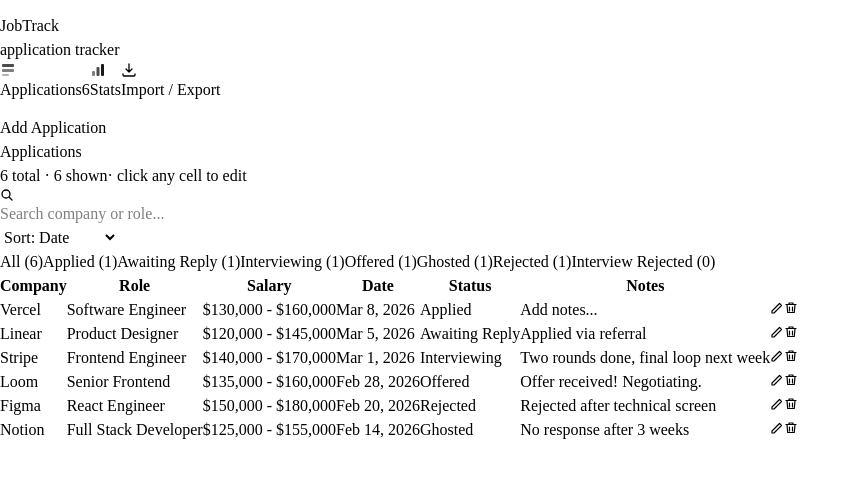
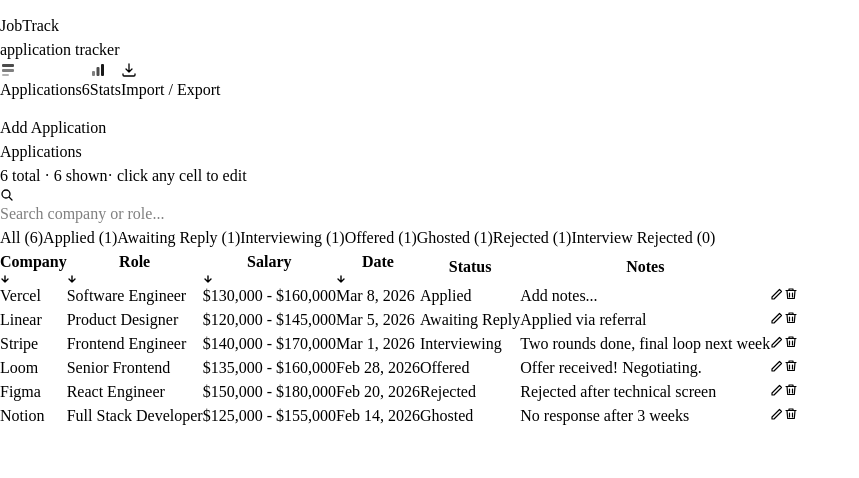
Before and after one commit to Yemero/job-application-tracker, a React (Vite) app: page / in a window 1280 px wide. Shown: the top 478 px of the page, without its empty margins (0-859 px from the left). Built offline with nearby package versions, Linux system fonts and the light colour scheme.

Commit message:
Add clickable sortable table headers
Introduce column sorting; Replace the previous sort select with clickable table headers.

```diff
--- a/src/components/JobList.jsx
+++ b/src/components/JobList.jsx
@@ -205,11 +205,22 @@
   const [filter,        setFilter]        = useState("all")
   const [search,        setSearch]        = useState("")
   const [sortBy,        setSortBy]        = useState("date")
+  const [sortDir,       setSortDir]       = useState("desc") // "asc" | "desc"
   const [confirmDelete, setConfirmDelete] = useState(null)
 
   // Helper: save a single field for a job without touching the rest
   // e.g. saveField("abc123", "status", "offered")
   const saveField = (id, field, value) => onUpdate(id, { [field]: value })
+
+  // Sorting: clicking a column header sorts by that field, clicking again toggles direction
+  const handleSort = (field) => {
+    if (sortBy === field) {
+      setSortDir((d) => d === "asc" ? "desc" : "asc") // toggle direction
+    } else {
+      setSortBy(field)
+      setSortDir("asc")
+    }
+  }
 
   const filtered = jobs
     .filter((j) => filter === "all" || j.status === filter)
@@ -219,16 +230,26 @@
       j.role.toLowerCase().includes(search.toLowerCase())
     )
     .sort((a, b) => {
+      const dir = sortDir === "asc" ? 1 : -1
+
       if (sortBy === "date") {
-            return new Date(b.date) - new Date(a.date)
+        return (new Date(a.date) - new Date(b.date)) * dir
       }
       if (sortBy === "company") {
         const aVal = a.company?.trim()
         const bVal = b.company?.trim()
         if (!aVal && !bVal) return 0
-            if (!aVal) return 1   // a is empty → push to bottom
-            if (!bVal) return -1  // b is empty → push to bottom
-            return aVal.localeCompare(bVal)
+        if (!aVal) return 1
+        if (!bVal) return -1
+        return aVal.localeCompare(bVal) * dir
+      }
+      if (sortBy === "role") {
+        const aVal = a.role?.trim()
+        const bVal = b.role?.trim()
+        if (!aVal && !bVal) return 0
+        if (!aVal) return 1
+        if (!bVal) return -1
+        return aVal.localeCompare(bVal) * dir
       }
       if (sortBy === "salary") {
         const aVal = a.salary?.trim()
@@ -236,7 +257,7 @@
         if (!aVal && !bVal) return 0
         if (!aVal) return 1
         if (!bVal) return -1
-            return aVal.localeCompare(bVal)
+        return aVal.localeCompare(bVal) * dir
       }
       return 0
     })
@@ -269,15 +290,7 @@
               className="w-full bg-white/5 border border-white/8 text-white text-sm pl-9 pr-4 py-2.5 rounded-lg focus:outline-none focus:border-violet-500/50 placeholder:text-white/25 transition-colors"
             />
           </div>
-          <select
-            value={sortBy}
-            onChange={(e) => setSortBy(e.target.value)}
-            className="bg-[#1a1a24] border border-white/8 text-white/70 text-sm px-3 py-2.5 rounded-lg focus:outline-none focus:border-violet-500/50 transition-colors"
-          >
-            <option value="date">Sort: Date</option>
-            <option value="company">Sort: Company</option>
-            <option value="salary">Sort: Salary</option>
-          </select>
+
         </div>
 
         <div className="flex gap-2 flex-wrap">
@@ -314,10 +327,35 @@
           <table className="w-full text-sm">
             <thead>
               <tr className="border-b border-white/8 bg-white/3">
-                <th className="text-left px-5 py-3.5 text-white/35 font-medium text-xs uppercase tracking-wider">Company</th>
-                <th className="text-left px-5 py-3.5 text-white/35 font-medium text-xs uppercase tracking-wider">Role</th>
-                <th className="text-left px-5 py-3.5 text-white/35 font-medium text-xs uppercase tracking-wider">Salary</th>
-                <th className="text-left px-5 py-3.5 text-white/35 font-medium text-xs uppercase tracking-wider">Date</th>
+                {[
+                  { label: "Company", field: "company" },
+                  { label: "Role",    field: "role"    },
+                  { label: "Salary",  field: "salary"  },
+                  { label: "Date",    field: "date"    },
+                ].map(({ label, field }) => (
+                  <th
+                    key={field}
+                    onClick={() => handleSort(field)}
+                    className="text-left px-5 py-3.5 text-white/35 font-medium text-xs uppercase tracking-wider cursor-pointer hover:text-white/60 transition-colors select-none"
+                  >
+                    <span className="inline-flex items-center gap-1.5">
+                      {label}
+                      {/* Sort indicator — only shown on the active column */}
+                      {sortBy === field ? (
+                        <svg width="10" height="10" viewBox="0 0 10 10" fill="none" className="text-violet-400">
+                          {sortDir === "asc"
+                            ? <path d="M5 8V2M2 5l3-3 3 3" stroke="currentColor" strokeWidth="1.4" strokeLinecap="round" strokeLinejoin="round"/>
+                            : <path d="M5 2v6M2 5l3 3 3-3" stroke="currentColor" strokeWidth="1.4" strokeLinecap="round" strokeLinejoin="round"/>
+                          }
+                        </svg>
+                      ) : (
+                        <svg width="10" height="10" viewBox="0 0 10 10" fill="none" className="text-white/15">
+                          <path d="M5 2v6M2 5l3 3 3-3" stroke="currentColor" strokeWidth="1.4" strokeLinecap="round" strokeLinejoin="round"/>
+                        </svg>
+                      )}
+                    </span>
+                  </th>
+                ))}
                 <th className="text-left px-5 py-3.5 text-white/35 font-medium text-xs uppercase tracking-wider">Status</th>
                 <th className="text-left px-5 py-3.5 text-white/35 font-medium text-xs uppercase tracking-wider">Notes</th>
                 <th className="px-5 py-3.5"></th>
```
Lines whose indentation alone changed are shown as unchanged.
